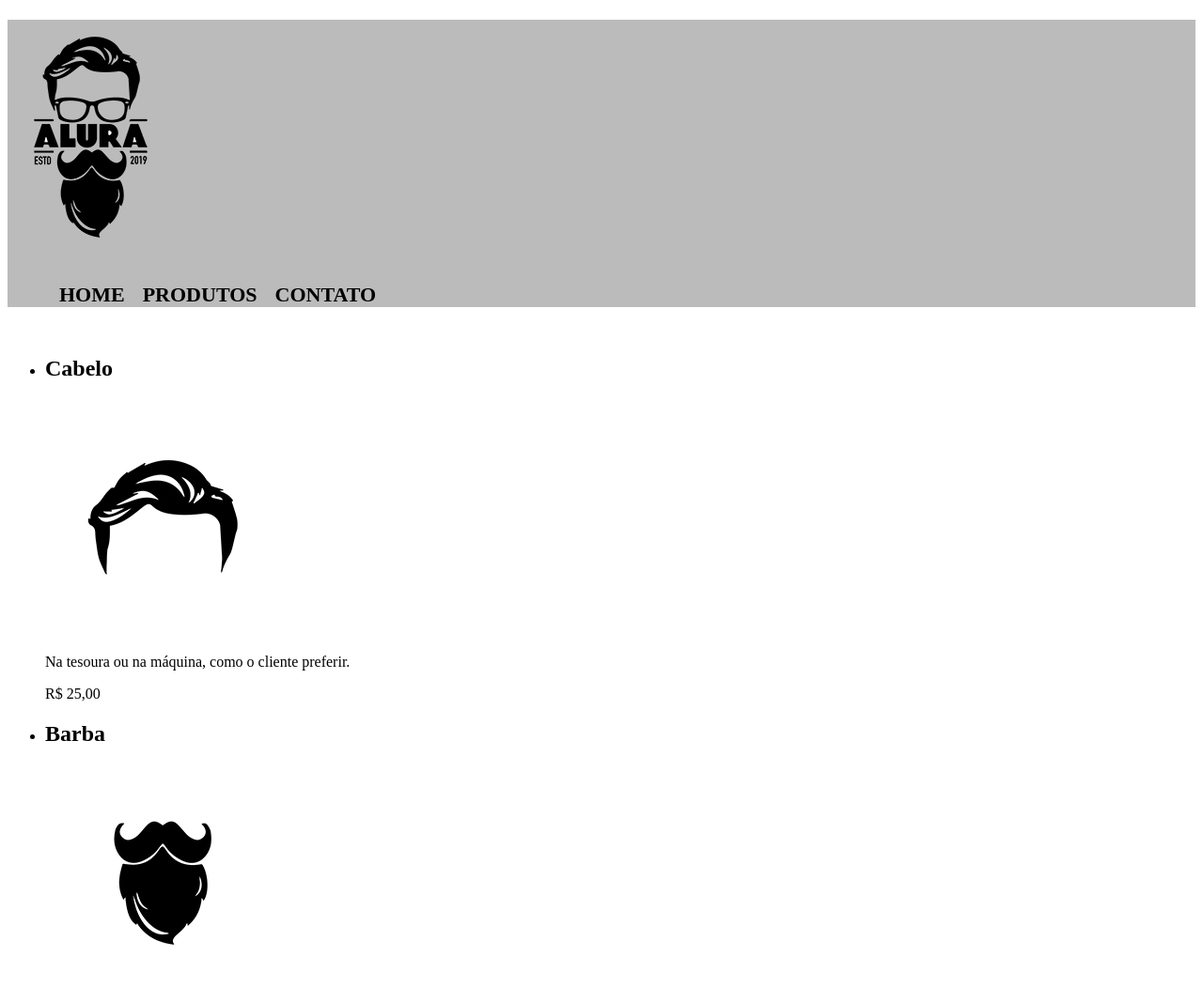
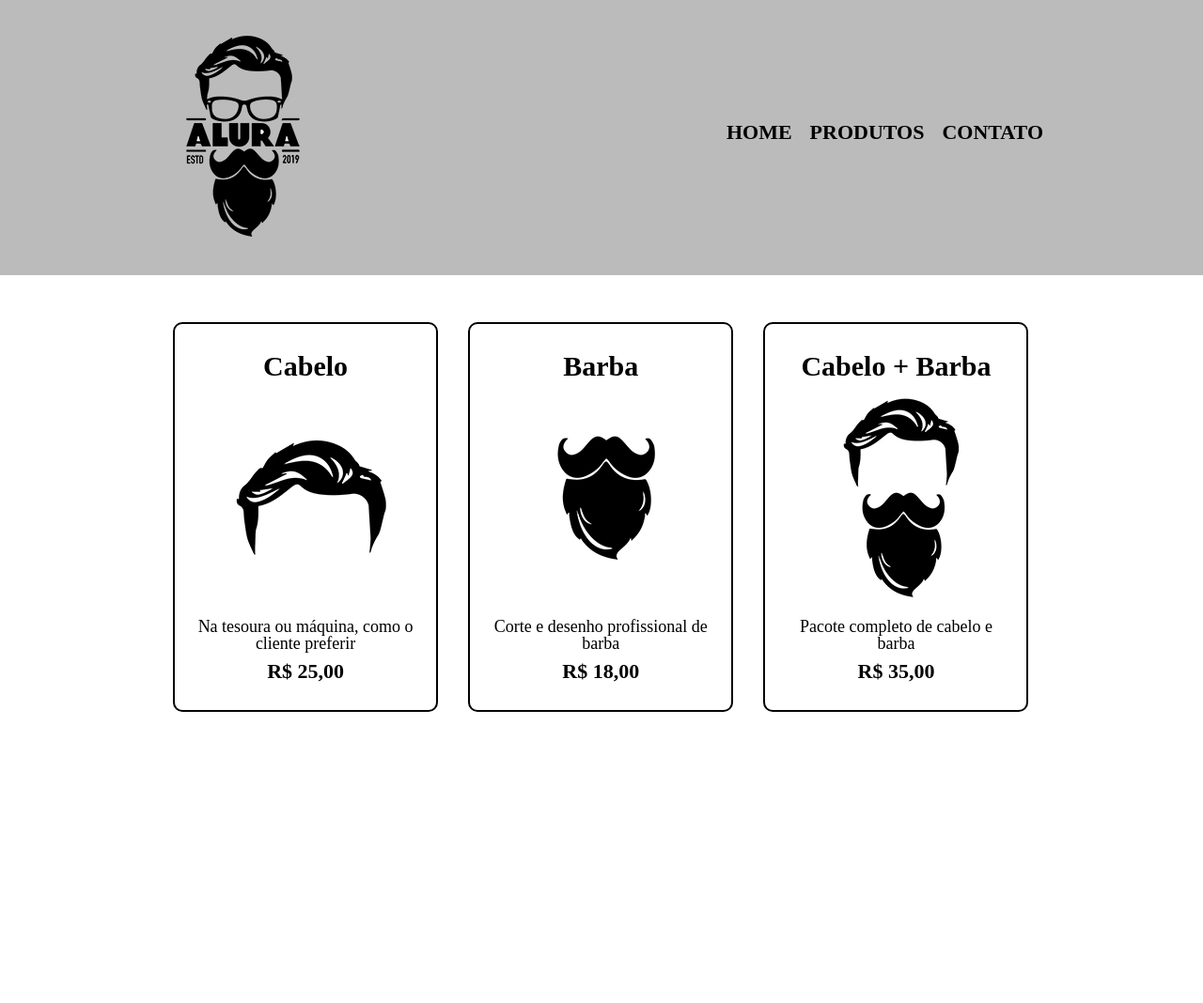
Before and after one commit to souzaszt/barbearia-forte, a plain HTML site: page produtos.html in a window 1280 px wide. Shown: the top 1068 px of the page at 94% size. After the commit the page ends 808 px from the top, so only its background shows below. Drawn offline with Linux system fonts and the light colour scheme.

Commit message:
Add files via upload

```diff
--- a/produtos.css
+++ b/produtos.css
@@ -1,8 +1,21 @@
-header{
-    background: #bbbbbb;
+header {
+	background: #BBBBBB;
+	padding: 20px 0;
 }
 
-nav li{
+.caixa {
+	position: relative;
+	width: 940px;
+	margin: 0 auto;
+}
+
+nav {
+	position: absolute;
+	top: 110px;
+	right: 0;
+}
+
+nav li {
 	display: inline;
 	margin: 0 0 0 15px;
 }
@@ -15,6 +28,52 @@ nav a {
 	text-decoration: none;
 }
 
+nav a:hover {
+	color: #C78C19;
+	text-decoration: underline;
+}
+
 .produtos {
+	width: 940px;
+	margin: 0 auto;
+	padding: 50px 0;
+}
+
+.produtos li {
 	display: inline-block;
+	text-align: center;
+	width: 30%;
+	vertical-align: top;
+	margin: 0 1.5%;
+	padding: 30px 20px;
+	box-sizing: border-box;
+	border: 2px solid #000000;
+	border-radius: 10px;
 }
+
+.produtos li:hover {
+	border-color: #C78C19;
+}
+
+.produtos li:active {
+	border-color: #088C19;
+}
+
+.produtos li:hover h2 {
+	font-size: 34px;
+}
+
+.produtos h2 {
+	font-size: 30px;
+	font-weight: bold;
+}
+
+.produto-descricao {
+	font-size: 18px;
+}
+
+.produto-preco {
+	font-size: 22px;
+	font-weight: bold;
+	margin-top: 10px;
+}
--- a/produtos.html
+++ b/produtos.html
@@ -1,44 +1,46 @@
 <!DOCTYPE html>
-<html lang="en">
+<html>
 	<head>
 		<meta charset="UTF-8">
-    <meta http-equiv="X-UA-Compatible" content="IE=edge">
-    <meta name="viewport" content="width=device-width, initial-scale=1.0">
-    <title>Produtos - Barbearia do Negricio </title>
+		<title>Produtos - Barbearia Alura</title>
+
+		<link rel="stylesheet" href="reset.css">
 		<link rel="stylesheet" href="produtos.css">
 	</head>
 	<body>
 		<header>
-        <h1><img src="imagens/logo.png"></h1>
+			<div class="caixa">
+				<h1><img src="logo.png"></h1>
+
 				<nav>
 					<ul>
-            <li><a href=index.html>Home</a></li>
+						<li><a href="index.html">Home</a></li>
 						<li><a href="produtos.html">Produtos</a></li>
 						<li><a href="contato.html">Contato</a></li>
 					</ul>
 				</nav>
-
+			</div>
 		</header>
 
 		<main>
 			<ul class="produtos">
 				<li>
 					<h2>Cabelo</h2>
-                <img src="imagens/cabelo.jpg">
-                <p>Na tesoura ou na máquina, como o cliente preferir.</p>
-                <p>R$ 25,00</p>
+					<img src="cabelo.jpg">
+					<p class="produto-descricao">Na tesoura ou máquina, como o cliente preferir</p>
+					<p class="produto-preco">R$ 25,00</p>
 				</li>
 				<li>
 					<h2>Barba</h2>
-                <img src="imagens/barba.jpg">
-                <p>Corte e desenho profissional de barba.</p>
-                <p>R$ 18,00</p>
+					<img src="barba.jpg">
+					<p class="produto-descricao">Corte e desenho profissional de barba</p>
+					<p class="produto-preco">R$ 18,00</p>
 				</li>
 				<li>
 					<h2>Cabelo + Barba</h2>
-                <img src="imagens/cabelo+barba.jpg">
-                <p>Pacote completo de cabelo e barba.</p>
-                <p>R$ 35,00</p>
+					<img src="cabelo+barba.jpg">
+					<p class="produto-descricao">Pacote completo de cabelo e barba</p>
+					<p class="produto-preco">R$ 35,00</p>
 				</li>
 			</ul>
 		</main>
--- a/style.css
+++ b/style.css
@@ -1,5 +1,5 @@
-body {
-    background: #CCCCCC;
+#banner {
+	width:100%;
 }
 
 .principal{
@@ -7,8 +7,28 @@ body {
 	padding: 30px;
 }
 
+.titulo-principal {
+	padding-left: 20px;
+}
+
+.titulo-centralizado {
+	text-align: center
+}
+
+p {
+	text-align: center;
+}
+
+#missao {
+	font-size: 20px
+}
+
+em strong {
+	color: #FF0000;
+}
+
 .itens {
-    font-style: italic;
+	font-style: italic
 }
 
 .beneficios {
@@ -16,37 +36,13 @@ body {
 	padding: 20px;
 }
 
-p {
-    text-align: center;
-}
-
-#banner {
-    width: 100%;
-}
-
-.TituloP {
-    padding-left: 20px;
-}
-
-.TituloC {
-    text-align: center;
-}
-
-#forte {
-    font-size: 20px; text-align: center;
-}
-
-em strong {
-    color: red;
-}
-
-ul{
+ul {
 	display: inline-block;
 	vertical-align: top;
 	width: 20%;
 	margin-right: 15%;
 }
 
-.imgbeneficios {
+.imagembeneficios {
 	width: 50%;
 }
```
Also changed, not shown: index.html (+13 -15 lines), banner.jpg (added), barba.jpg (added), beneficios.jpg (added), cabelo+barba.jpg (added), cabelo.jpg (added), logo-branco.png (added), logo.png (added). Lines whose indentation alone changed are shown as unchanged.
